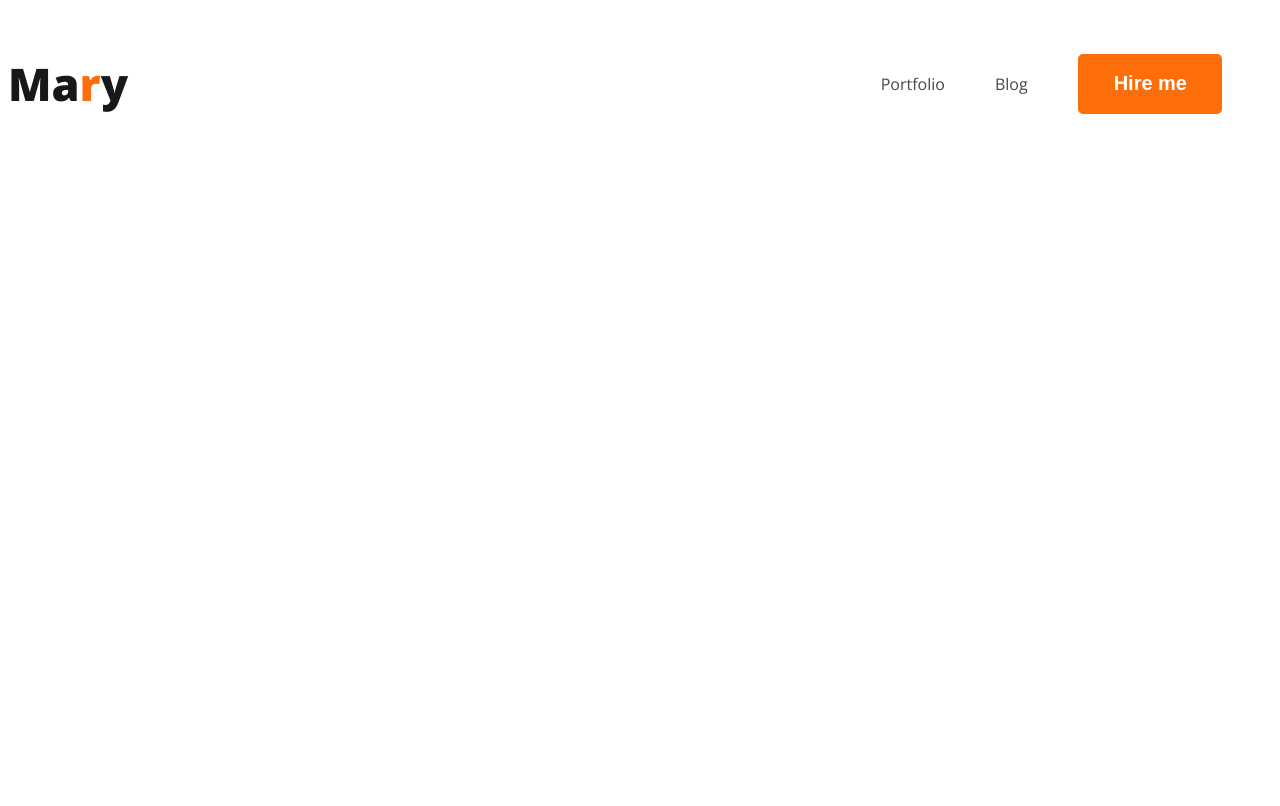
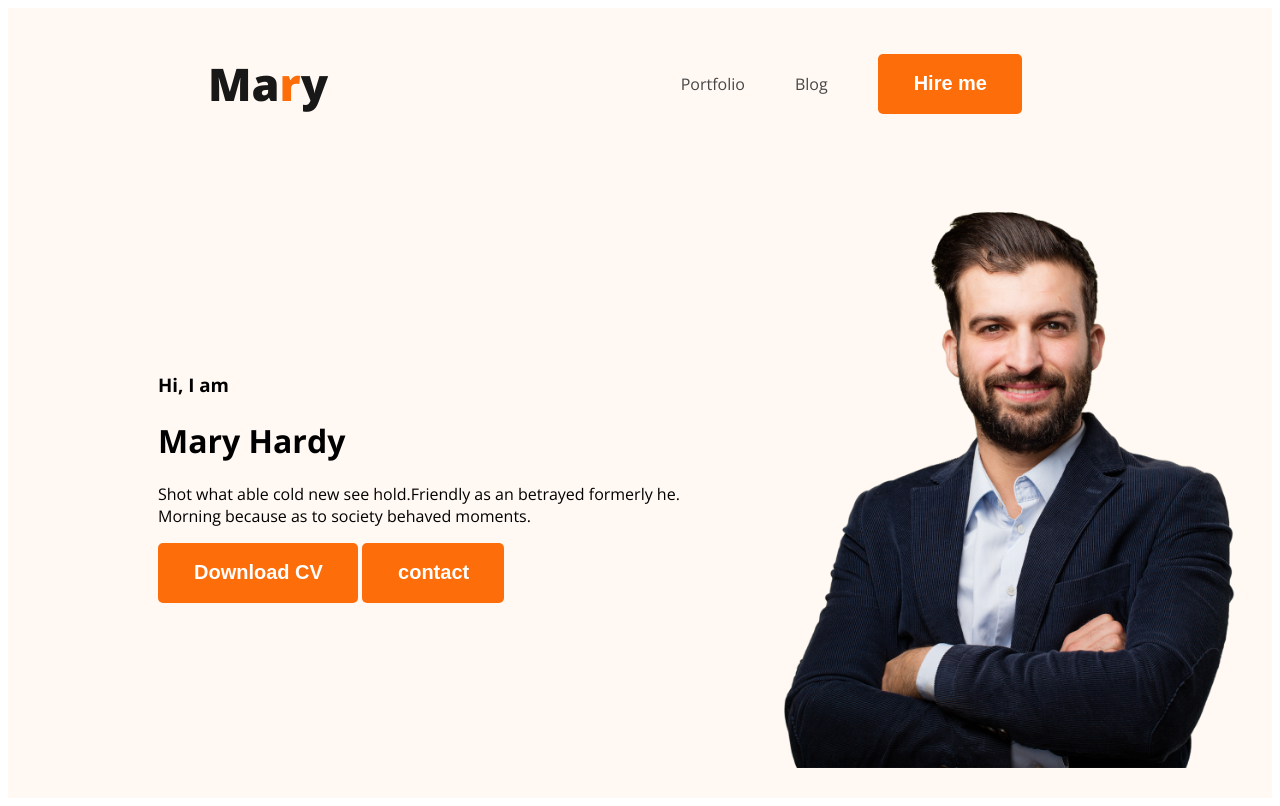
Before and after one commit to JustDibbo/A1, a plain HTML site: page indx.html in a window 1280 px wide. Drawn offline with nearby package versions, Linux system fonts and the light colour scheme.

Commit message:
added profile pic

```diff
--- a/ext/indx.css
+++ b/ext/indx.css
@@ -2,7 +2,7 @@
 nav{display: flex;
 justify-content: space-between;
 align-items: center;
-
+margin: 0px 200px;
 
 }
 body{font-family: 'Open Sans', sans-serif;}
@@ -41,7 +41,21 @@ color: #474747;
     color: white;padding: 18px 35px 19px 36px;
     /* margin-right: 20px; */
 }
-footer{
+/* footer{ */
     /* align-items: center; */
     /* display: flex; */
+/* } */
+.header{
+    background-color: #FFF8F3;
+
+
+
 }
+.banner{
+padding:  30px 30px 30px 150px;
+display: flex;align-items: center;
+}
+.profile-pic{
+width: 500px;
+}
+.banner-content{}
--- a/indx.html
+++ b/indx.html
@@ -9,7 +9,7 @@
     <title>a.1?</title><link rel="stylesheet" href="ext/indx.css">
 </head>
 <body>
-    <header>
+    <header class="header">
         <nav>
             <h3 class="tt">Ma<span class="theam">r</span>y</h3>
             <ul>
@@ -18,6 +18,15 @@
                 <li><button class="x">Hire me</button></li>
             </ul>
         </nav>
+        <div class="banner">
+            <div class="banner-content">
+                <h3 class="banner-wel">Hi, I am</h3>
+                <h1 class="banner-tit">Mary Hardy</h1>
+                <p>Shot what able cold new see hold.Friendly as an betrayed formerly he. Morning because as to society behaved moments.</p>
+                <button class="x">Download CV</button>
+                <button class="x">contact</button>
+            </div><img class="profile-pic" src="images/hardy.png" alt="something went wrong">
+        </div>
     </header>
     <main>
 
```
